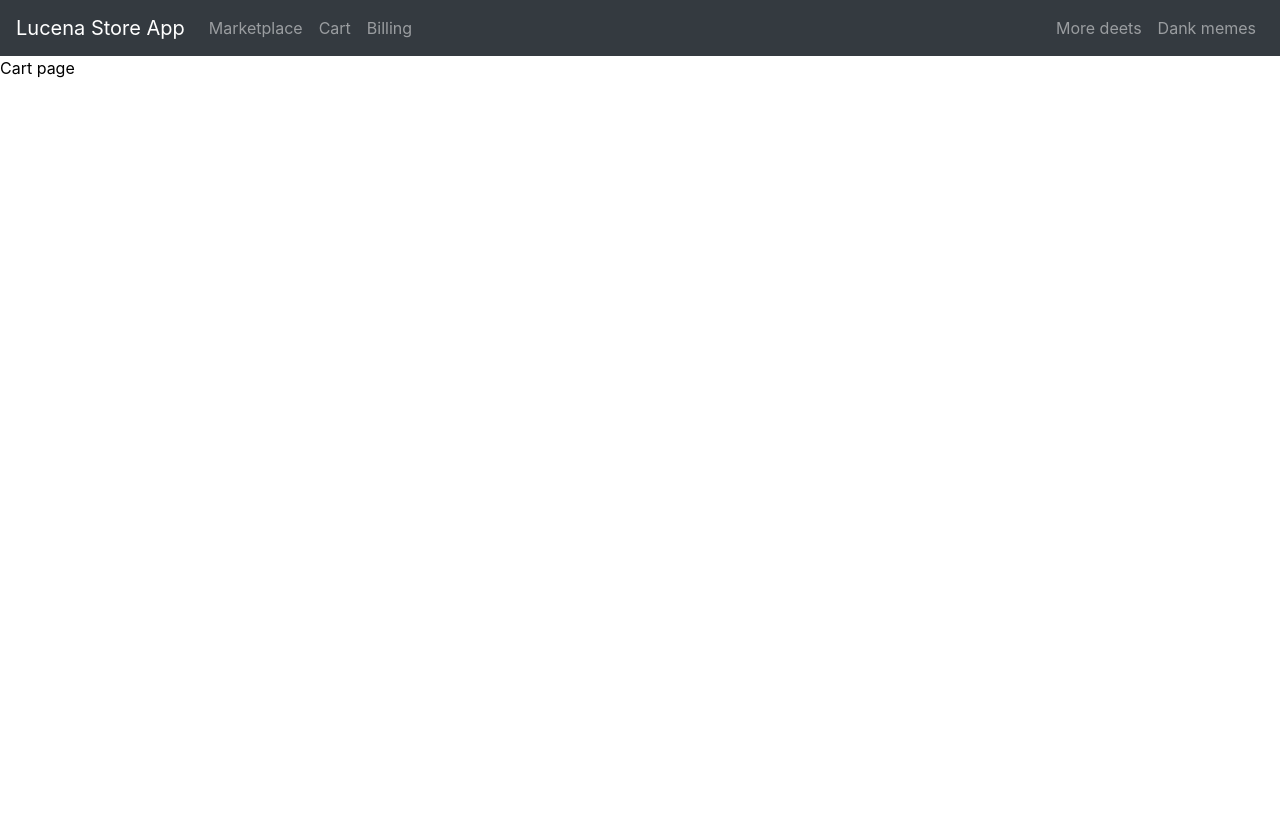
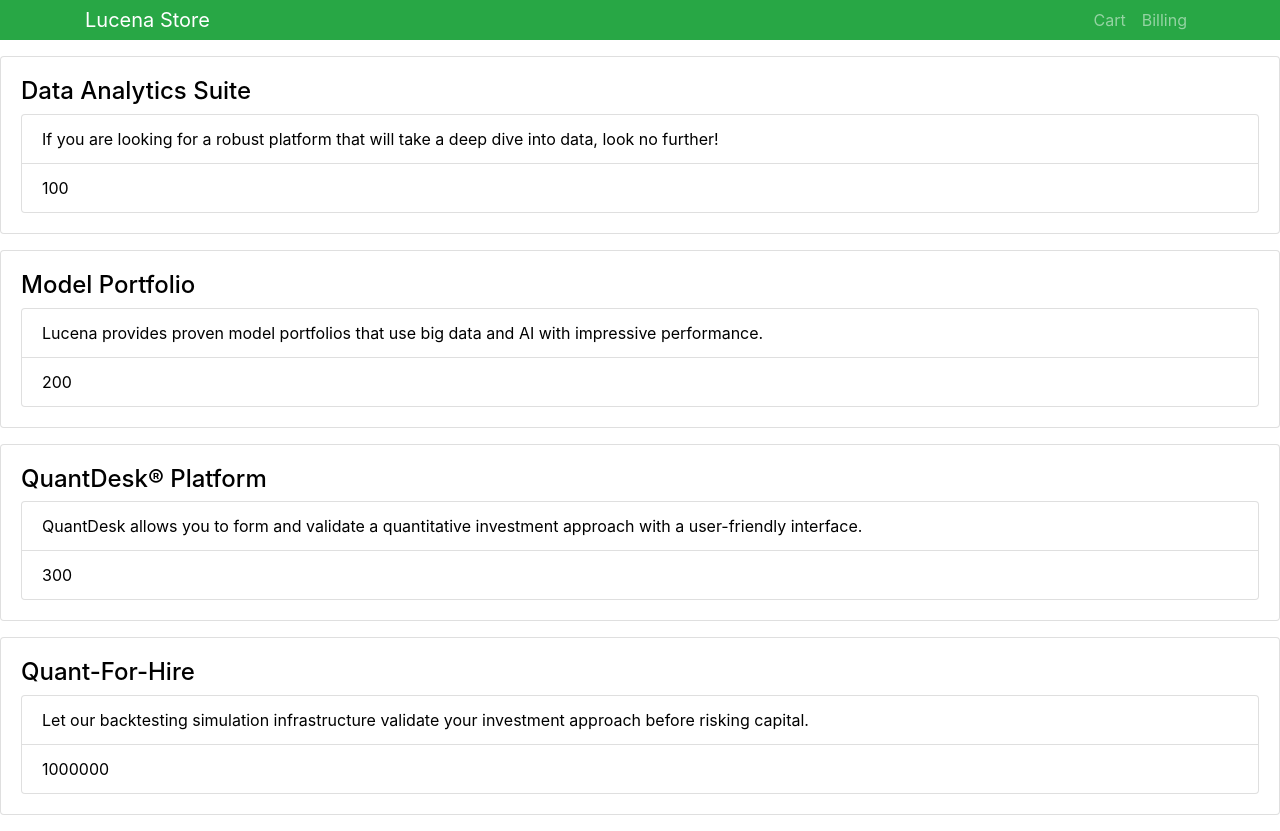
Before and after one commit to vertigojones/lucena-store-app, a React (Create React App) app: page /cart in a window 1280 px wide. Before the commit the page ends 800 px from the top, so only its background shows below. Built offline with nearby package versions, Linux system fonts and the light colour scheme.

Commit message:
added text cart component

```diff
--- a/package.json
+++ b/package.json
@@ -5,7 +5,6 @@
   "dependencies": {
     "bootstrap": "^4.3.0",
     "react": "^16.8.1",
-    "react-bootstrap": "^1.0.0-beta.5",
     "react-dom": "^16.8.1",
     "react-router-dom": "^4.3.1",
     "react-scripts": "2.1.5",
--- a/public/index.html
+++ b/public/index.html
@@ -8,12 +8,7 @@
       content="width=device-width, initial-scale=1, shrink-to-fit=no"
     />
     <meta name="theme-color" content="#000000" />
-    <link
-      rel="stylesheet"
-      href="https://maxcdn.bootstrapcdn.com/bootstrap/4.2.1/css/bootstrap.min.css"
-      integrity="sha384-GJzZqFGwb1QTTN6wy59ffF1BuGJpLSa9DkKMp0DgiMDm4iYMj70gZWKYbI706tWS"
-      crossorigin="anonymous"
-    />
+
     <title>Lucena Store App</title>
   </head>
   <body>
--- a/src/App.js
+++ b/src/App.js
@@ -1,6 +1,7 @@
 import React, { Component } from "react";
 import { BrowserRouter as Router, Route, Switch } from "react-router-dom";
 import styled from "styled-components";
+import "bootstrap/dist/css/bootstrap.min.css";
 
 import NavBar from "./static-components/NavBar";
 
@@ -11,7 +12,7 @@
 class App extends Component {
   render() {
     return (
-      <Appstyles>
+      <AppStyles>
         <NavBar />
         <Router>
           <div>
@@ -22,13 +23,13 @@
             </Switch>
           </div>
         </Router>
-      </Appstyles>
+      </AppStyles>
     );
   }
 }
 
 export default App;
 
-const Appstyles = styled.div`
+const AppStyles = styled.div`
   color: black;
 `;
--- a/src/pages/cart-page/Cart.js
+++ b/src/pages/cart-page/Cart.js
@@ -1,7 +1,49 @@
 import React, { Component } from "react";
+import CartItem from "./CartItem";
 
 export default class Cart extends Component {
+  state = {
+    cartItems: [
+      {
+        id: 1,
+        name: "Data Analytics Suite",
+        description:
+          "If you are looking for a robust platform that will take a deep dive into data, look no further!",
+        price: 100
+      },
+      {
+        id: 2,
+        name: "Model Portfolio",
+        description:
+          "Lucena provides proven model portfolios that use big data and AI with impressive performance.",
+        price: 200
+      },
+      {
+        id: 3,
+        name: "QuantDesk® Platform",
+        description:
+          "QuantDesk allows you to form and validate a quantitative investment approach with a user-friendly interface.",
+        price: 300
+      },
+      {
+        id: 4,
+        name: "Quant-For-Hire",
+        description:
+          "Let our backtesting simulation infrastructure validate your investment approach before risking capital.",
+        price: 1000000
+      }
+    ]
+  };
+
   render() {
-    return <div>Cart page</div>;
+    const { cartItems } = this.state;
+
+    return (
+      <div>
+        {cartItems.map(cartItem => (
+          <CartItem key={cartItem.id} cartItem={cartItem} />
+        ))}
+      </div>
+    );
   }
 }
--- /dev/null
+++ b/src/pages/cart-page/CartItem.js
@@ -0,0 +1,19 @@
+import React, { Component } from "react";
+
+class CartItem extends Component {
+  render() {
+    const { name, description, price } = this.props.cartItem;
+
+    return (
+      <div className="card card-body mb-3">
+        <h4>{name}</h4>
+        <ul className="list-group">
+          <li className="list-group-item">{description}</li>
+          <li className="list-group-item">{price}</li>
+        </ul>
+      </div>
+    );
+  }
+}
+
+export default CartItem;
--- a/src/static-components/NavBar.js
+++ b/src/static-components/NavBar.js
@@ -1,27 +1,25 @@
 import React, { Component } from "react";
-import { Navbar, Nav } from "react-bootstrap";
-// import { Link } from "react-router-dom";
 
 export class NavBar extends Component {
   render() {
     return (
-      <Navbar collapseOnSelect expand="lg" bg="dark" variant="dark">
-        <Navbar.Brand href="#home">Lucena Store App</Navbar.Brand>
-        <Navbar.Toggle aria-controls="responsive-navbar-nav" />
-        <Navbar.Collapse id="responsive-navbar-nav">
-          <Nav className="mr-auto">
-            <Nav.Link href="/">Marketplace</Nav.Link>
-            <Nav.Link href="/cart">Cart</Nav.Link>
-            <Nav.Link href="/billing">Billing</Nav.Link>
-          </Nav>
-          <Nav>
-            <Nav.Link href="#deets">More deets</Nav.Link>
-            <Nav.Link eventKey={2} href="#memes">
-              Dank memes
-            </Nav.Link>
-          </Nav>
-        </Navbar.Collapse>
-      </Navbar>
+      <nav className="navbar navbar-expand-sm navbar-dark bg-success mb-3 py-0">
+        <div className="container">
+          <a href="/" className="navbar-brand">
+            Lucena Store
+          </a>
+          <div>
+            <ul className="navbar-nav mr-auto">
+              <li href="/cart" className="nav-link">
+                Cart
+              </li>
+              <li href="/cart" className="nav-link">
+                Billing
+              </li>
+            </ul>
+          </div>
+        </div>
+      </nav>
     );
   }
 }
```
Also changed, not shown: 1 other file (tests, documents, lock files or other folders).
